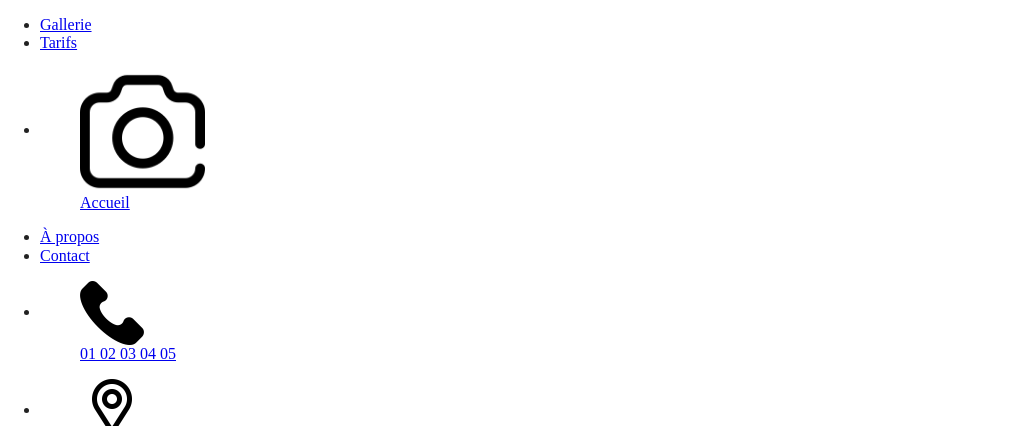
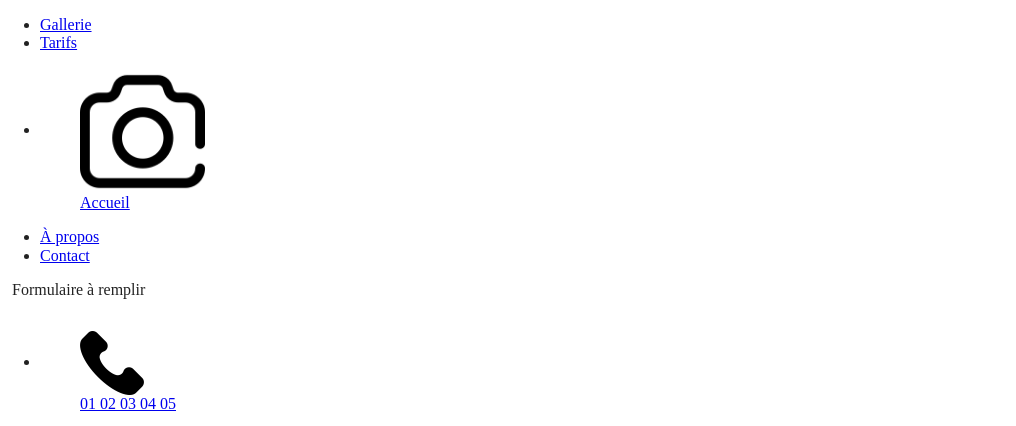
Before and after one commit to Soyda/briefSite, a website built with Parcel: page contact.html in a window 1280 px wide. Shown: the top 426 px of the page, without its empty margins (0-1016 px from the left). Built offline with nearby package versions, Linux system fonts and the light colour scheme.

Commit message:
update wireframe

```diff
--- a/contact.html
+++ b/contact.html
@@ -64,7 +64,11 @@
 
   <main class="contact">
 
-    <form action=""></form>
+    <form action="">
+      <fieldset>
+        <legend class="formulaire">Formulaire à remplir</legend>
+      </fieldset>
+    </form>
 
     <ul class="infos">
       <li class="telephone">
```
Also changed, not shown: 1 other file.
